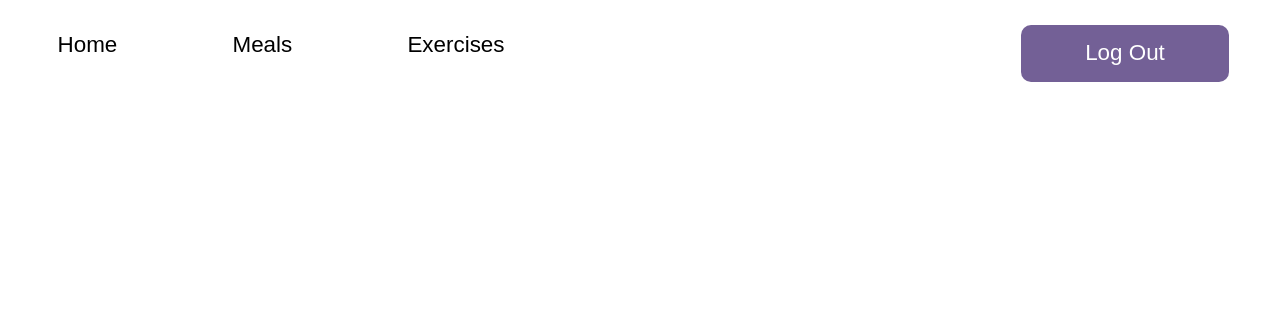
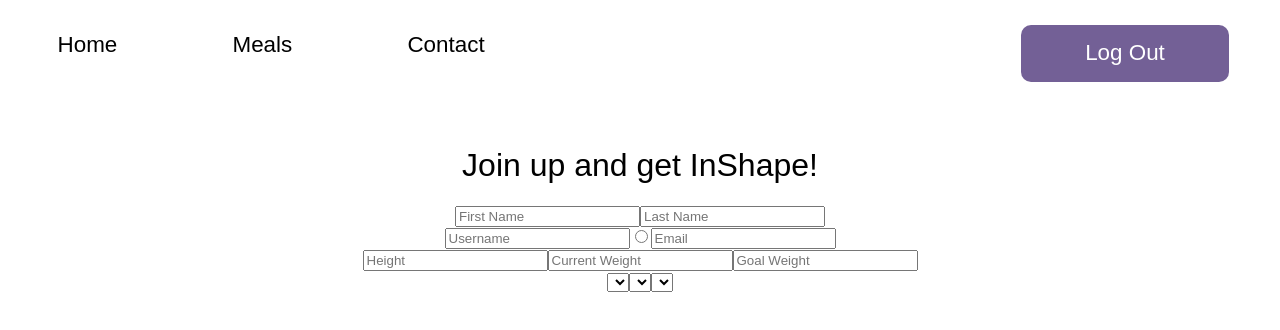
Before and after one commit to rebecca-millerr/InShape, a React (Create React App) app in the folder client/: page /sign-up in a window 1280 px wide. Shown: the top 330 px of the page. Built offline with nearby package versions, Linux system fonts and the light colour scheme.

Commit message:
Sets up routing so contact page is viewable

```diff
--- a/client/src/App.css
+++ b/client/src/App.css
@@ -1,4 +1,4 @@
-p, a {
+p, a, h1, h2, h3, h4, h5, h6 {
 	font-family: 'Raleway', sans-serif;
 }
 
--- a/client/src/App.js
+++ b/client/src/App.js
@@ -7,7 +7,9 @@ import {
 
 import NavBar from './NavBar';
 import Home from './Home';
+import SignUp from './SignUp';
 import Meals from './Meals';
+import Contact from './Contact';
 
 import './App.css';
 
@@ -67,9 +69,9 @@ class App extends React.Component {
       },
       {
         num : 3,
-        text : 'Exercises',
-        url : '#',
-        className : 'ExercisesLink'
+        text : 'Contact',
+        url : '/contact',
+        className : 'ContactLink'
       },
       {
         num : 4,
@@ -96,7 +98,9 @@ class App extends React.Component {
           <Router>
             <Switch>
               <Route exact path = "/" component = {Home} />
+              <Route path = "/sign-up" component = {SignUp} />
               <Route path = "/meals" component = {Meals} />
+              <Route path = "/contact" component = {Contact} />
             </Switch>
           </Router>
       </div>
--- a/client/src/NavLink.css
+++ b/client/src/NavLink.css
@@ -3,13 +3,13 @@
     margin: 4.5%;
 }
 
-.HomeLink, .MealsLink, .ExercisesLink, .LogInOutLink {
+.HomeLink, .MealsLink, .ContactLink, .LogInOutLink {
     font-size: 1.4em;
     text-decoration: none;
 
 }
 
-.HomeLink, .MealsLink, .ExercisesLink {
+.HomeLink, .MealsLink, .ContactLink {
     width: 10%;
     color: #000;
 }
--- /dev/null
+++ b/client/src/SignUp.css
@@ -0,0 +1,8 @@
+.SignUpPage {
+	margin: 6%;
+	text-align: center;
+}
+
+.SignUpHeading {
+	font-weight: 400;
+}
--- /dev/null
+++ b/client/src/SignUp.js
@@ -0,0 +1,78 @@
+import React from 'react';
+
+import './SignUp.css';
+
+class SignUp extends React.Component {
+    constructor() {
+        super();
+    }
+
+    render() {
+        return(
+            <div className = "SignUpPage">
+                <h1 className = "SignUpHeading">Join up and get InShape!</h1>
+                <form>
+                    <input
+                        type = "text"
+                        name = "firstName"
+                        placeholder = "First Name"
+                        className = "textField"
+                    />
+                    <input
+                        type = "text"
+                        name = "lastName"
+                        placeholder = "Last Name"
+                        className = "textField"
+                    />
+                    <br />
+
+                    <input
+                        type = "text"
+                        name = "username"
+                        placeholder = "Username"
+                        className = "textField"
+                    />
+                    <input
+                        type = "radio"
+                    />
+                    <input
+                        type = "text"
+                        name = "email"
+                        placeholder = "Email"
+                        className = "textField"
+                    />
+                    <br />
+
+                    <input
+                        type = "text"
+                        name = "height"
+                        placeholder = "Height"
+                        className = "textField"
+                    />
+                    <input
+                        type = "text"
+                        name = "currWeight"
+                        placeholder = "Current Weight"
+                        className = "textField"
+                    />
+                    <input
+                        type = "text"
+                        name = "goalWeight"
+                        placeholder = "Goal Weight"
+                        className = "textField"
+                    />
+                    <br />
+
+                    <select> // activity level
+                    </select>
+                    <select> // activity frequency
+                    </select>
+                    <select> // exercise experience
+                    </select>
+                </form>
+            </div>
+        )
+    }
+}
+
+export default SignUp;
```
